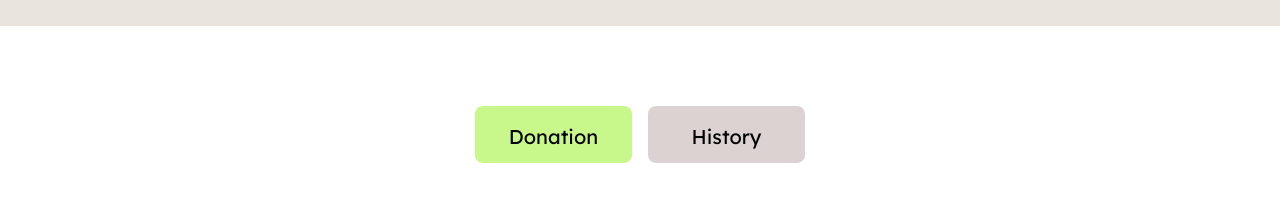
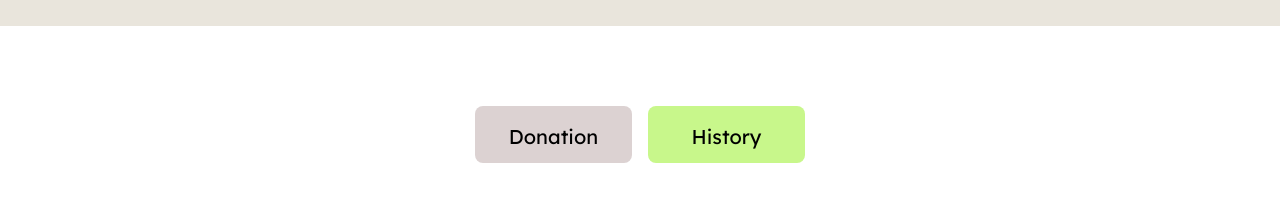
Before and after one commit to AshrafulPatHan/praktish, a website built with Vite: page history.html in a window 1280 px wide. Shown: the part 119-320 px from the top of the page. Built offline with nearby package versions, Linux system fonts and the light colour scheme.

Commit message:
add new bgcolor

```diff
--- a/style/history.css
+++ b/style/history.css
@@ -56,7 +56,7 @@ padding: 12px 32px;
     font-weight: 600px;
     width: 157px;
     height: 57px;
-background-color: rgba(180, 244, 97, 0.733);
+background-color:rgba(139, 107, 107, 0.3) ;
 border-radius: 8px;
 align-items: center;
 padding: 16px 32px 16px 32px;
@@ -69,7 +69,7 @@ text-align: center;
     font-weight: 600px;
     width: 157px;
     height: 57px;
-background-color: rgba(139, 107, 107, 0.3);
+background-color: rgba(180, 244, 97, 0.733);
 border-radius: 8px;
 align-items: center;
 padding: 16px 32px 16px 32px;
```
